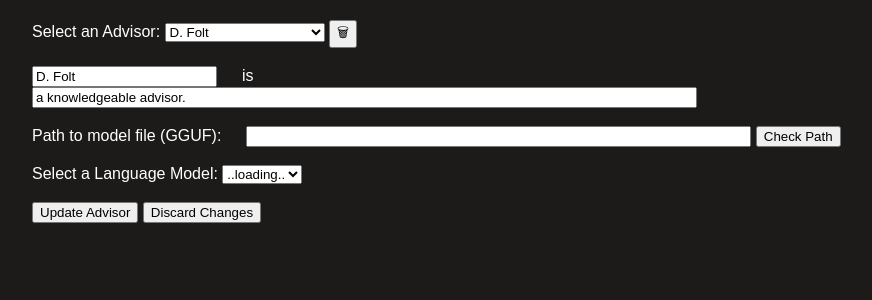
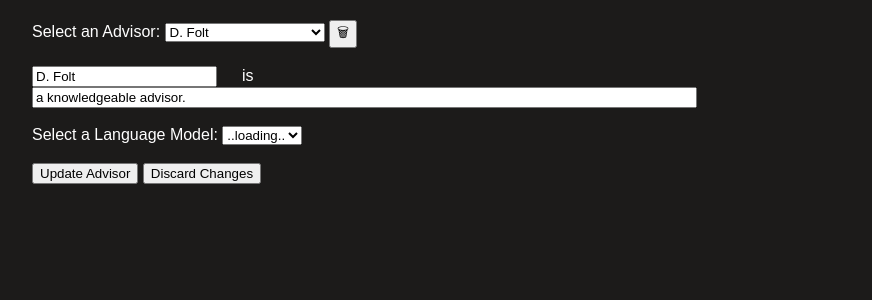
Before and after one commit to J-sephB-lt-n/happy-language-friends, a Flask app: page /advisor-settings in a window 1280 px wide. Shown: the part 177-477 px from the top of the page, without its empty margins (160-1032 px from the left). Run offline with Flask 3, Linux system fonts and the light colour scheme; data comes from the database, SQL or seed files in the repository; data that the repository does not hold is empty; parts of the project's set-up code (start-up, migrations or seed data) failed here and were passed over.

Commit message:
refactor(advisor-settings.html): removed model path input box

```diff
--- a/happy_rag_friends/templates/pages/advisor-settings.html
+++ b/happy_rag_friends/templates/pages/advisor-settings.html
@@ -19,10 +19,6 @@
   <p style="display:inline">&emsp; is &emsp;</p>
   <input type="text" id="advisor-personality" name="advisor-personality" value="" size="80" maxlength="500">
   <br><br>
-  <p style="display:inline">Path to model file (GGUF): &emsp;</p>
-  <input style="display:inline" type="text" id="model-path" name="model-path" value="" size="60" maxlength="300">
-  <input type="submit" value="Check Path" onclick="checkFilePath()">
-  <br><br>
   <label for="select-llm">Select a Language Model: </label>
   <select name="select-llm" id="select-llm">
     <option value="temp-placeholder">..loading..</option>
```
